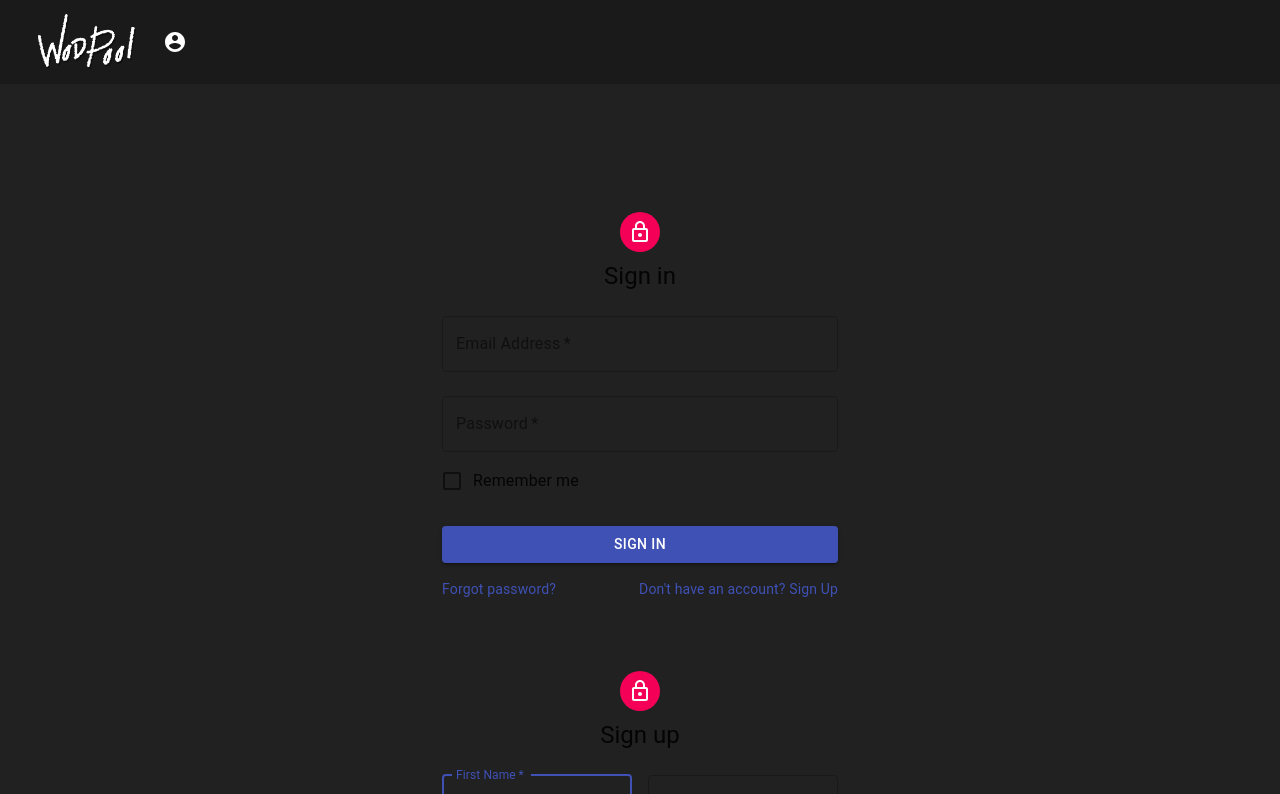
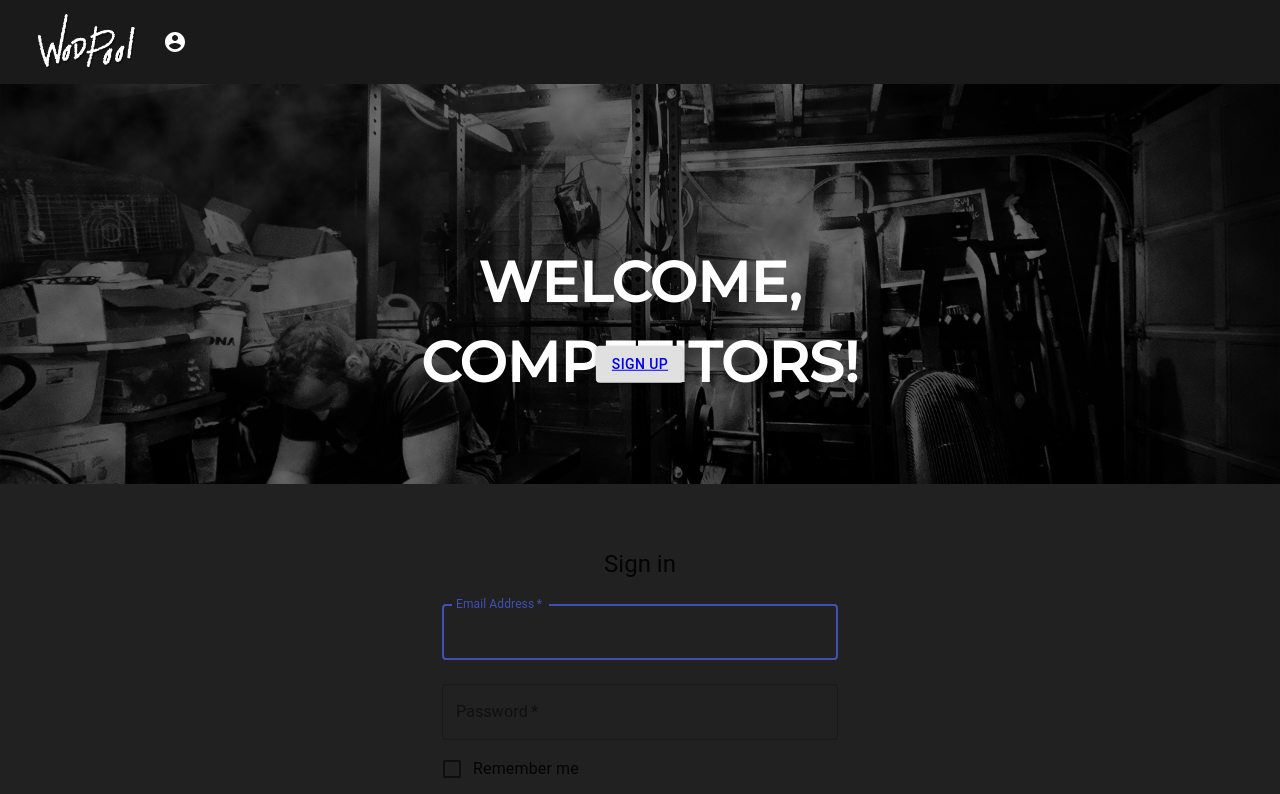
Before and after one commit to repcoleslaw/wodpool, a React (Create React App) app in the folder wodpool-client/: page / in a window 1280 px wide. Shown: the top 794 px of the page. Built offline with nearby package versions, Linux system fonts and the light colour scheme.

Commit message:
landing{wip}
separating signup from login - creating landing features

```diff
--- a/wodpool-client/public/index.html
+++ b/wodpool-client/public/index.html
@@ -10,6 +10,8 @@
       content="Web site created using create-react-app"
     />
     <link rel="apple-touch-icon" href="%PUBLIC_URL%/icon.png" />
+    <link rel="preconnect" href="https://fonts.gstatic.com">
+<link href="https://fonts.googleapis.com/css2?family=Montserrat:wght@500&display=swap" rel="stylesheet">
     <!--
       manifest.json provides metadata used when your web app is installed on a
       user's mobile device or desktop. See https://developers.google.com/web/fundamentals/web-app-manifest/
--- a/wodpool-client/src/App.css
+++ b/wodpool-client/src/App.css
@@ -1,4 +1,3 @@
 .app-wrapper{
-  padding:4em;
   background-color:#212121;
 }
--- a/wodpool-client/src/App.js
+++ b/wodpool-client/src/App.js
@@ -11,6 +11,7 @@ import Pool from './Pages/poolPage';
 import Store from './Pages/storePage';
 import Userpage from './Pages/userPage';
 import Landing from './Pages/landingPage';
+import Signup from './Pages/signupPage';
 
 //import util
 import AuthProvider from './util/AuthProvider';
@@ -27,6 +28,7 @@ function App() {
       <div className="app-wrapper">
       <Switch>
         <Route exact path='/' component={Landing} />
+        <Route exact path='/signup' component={Signup} />
         <Route exact path='/home' component={Home} />
         <Route exact path='/pool' component={Pool} />
         <Route exact path='/store' component={Store} />
--- a/wodpool-client/src/Components/Login.js
+++ b/wodpool-client/src/Components/Login.js
@@ -45,9 +45,7 @@ function Login() {
     <Container component="main" maxWidth="xs">
     <CssBaseline />
     <div className={classes.paper}>
-      <Avatar className={classes.avatar}>
-        <LockOutlinedIcon />
-      </Avatar>
+
       <Typography component="h1" variant="h5">
         Sign in
       </Typography>
--- /dev/null
+++ b/wodpool-client/src/Pages/landing.css
@@ -0,0 +1,35 @@
+.Landing-Hero{
+
+  background-image: linear-gradient(rgba(0, 0, 0, 0.5), rgba(0, 0, 0, 0.5)), url("WP-HeroBanner-v1.jpg");
+
+  /* Set a specific height */
+  height: 50vh;
+
+  /* Position and center the image to scale nicely on all screens */
+  background-position: center;
+  background-repeat: no-repeat;
+  background-size: cover;
+  position: relative;
+}
+
+
+.hero-text {
+  text-align: center;
+  position: absolute;
+  top: 50%;
+  left: 50%;
+  transform: translate(-50%, -50%);
+  color: white;
+  text-transform: uppercase;
+  font-family: 'Montserrat', 'Roboto', sans-serif;
+  font-size: 4em;
+}
+
+.hero-btn{
+  text-align: center;
+  color:white;
+  background-color: #B00909 ;
+  top: 70%;
+  left: 50%;
+  transform: translate(-50%, -50%);
+}
--- a/wodpool-client/src/Pages/landingPage.js
+++ b/wodpool-client/src/Pages/landingPage.js
@@ -1,18 +1,33 @@
+import { Button } from '@material-ui/core';
 import React from 'react'
+import {Link} from 'react-router-dom';
 
 // Landing page will be the first screen seen handling authentication/
 // single page for both login- and if not already, sign up.
 
 //import components
-import Signup from '../Components/Signup';
 import Login from '../Components/Login';
+
+//import Assets
+import './landing.css'
 
 function landingPage() {
   return (
-    <div>
+    <>
+      <div className="Landing-Hero">
+        <h1 className="hero-text">Welcome, Competitors!</h1>
+        <Button
+        type="submit"
+        variant="contained"
+        color="#B00909"
+        className="hero-btn"
+      >
+        <Link to="/signup">Sign Up</Link>
+      </Button>
+      </div>
+
       <Login/>
-      <Signup/>
-    </div>
+    </>
   )
 }
 
--- /dev/null
+++ b/wodpool-client/src/Pages/signupPage.js
@@ -0,0 +1,13 @@
+import React from 'react'
+
+import Signup from '../Components/Signup';
+
+function signupPage() {
+  return (
+    <div>
+      <Signup/>
+    </div>
+  )
+}
+
+export default signupPage
```
Also changed, not shown: wodpool-client/src/Pages/WP-HeroBanner-v1.jpg (added).
